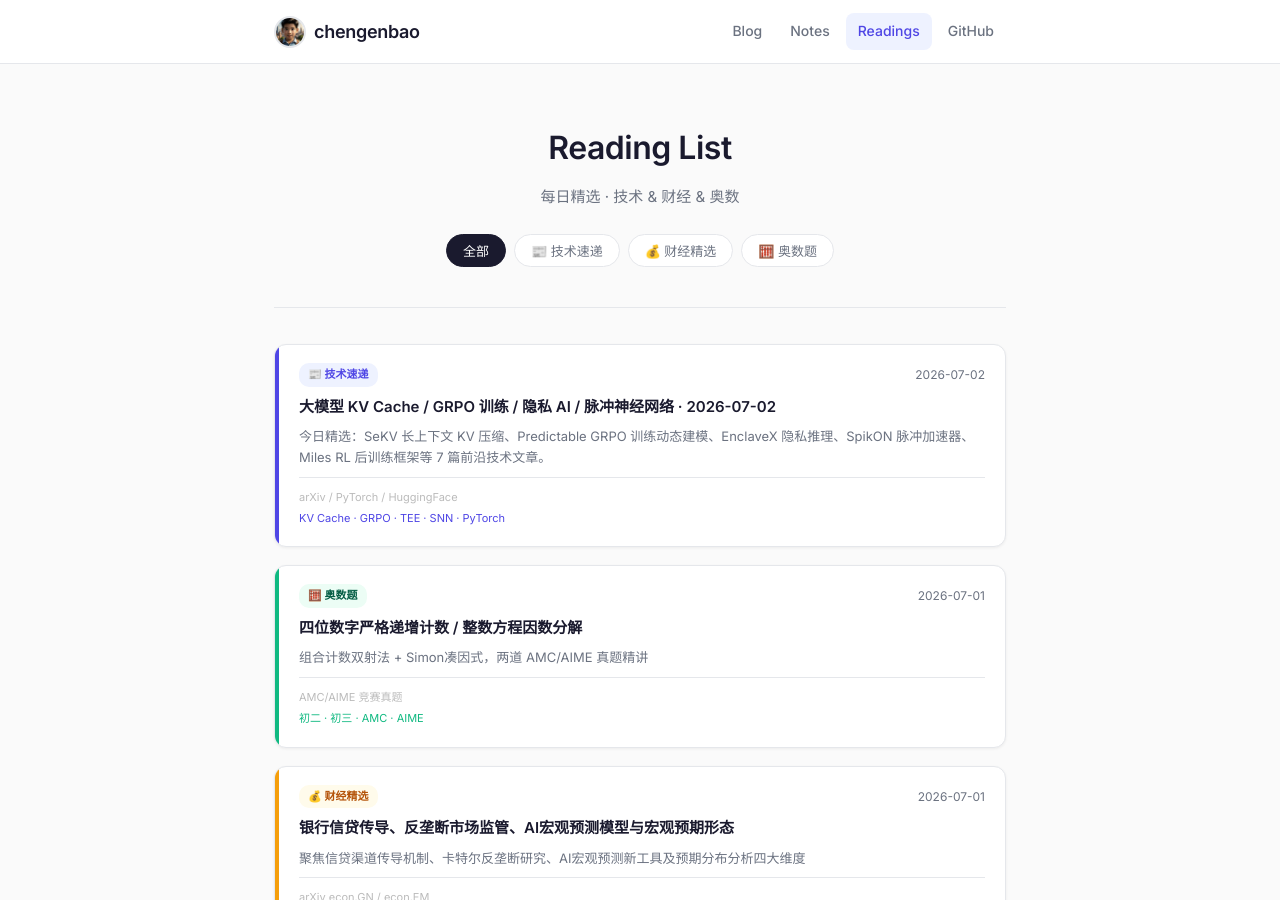
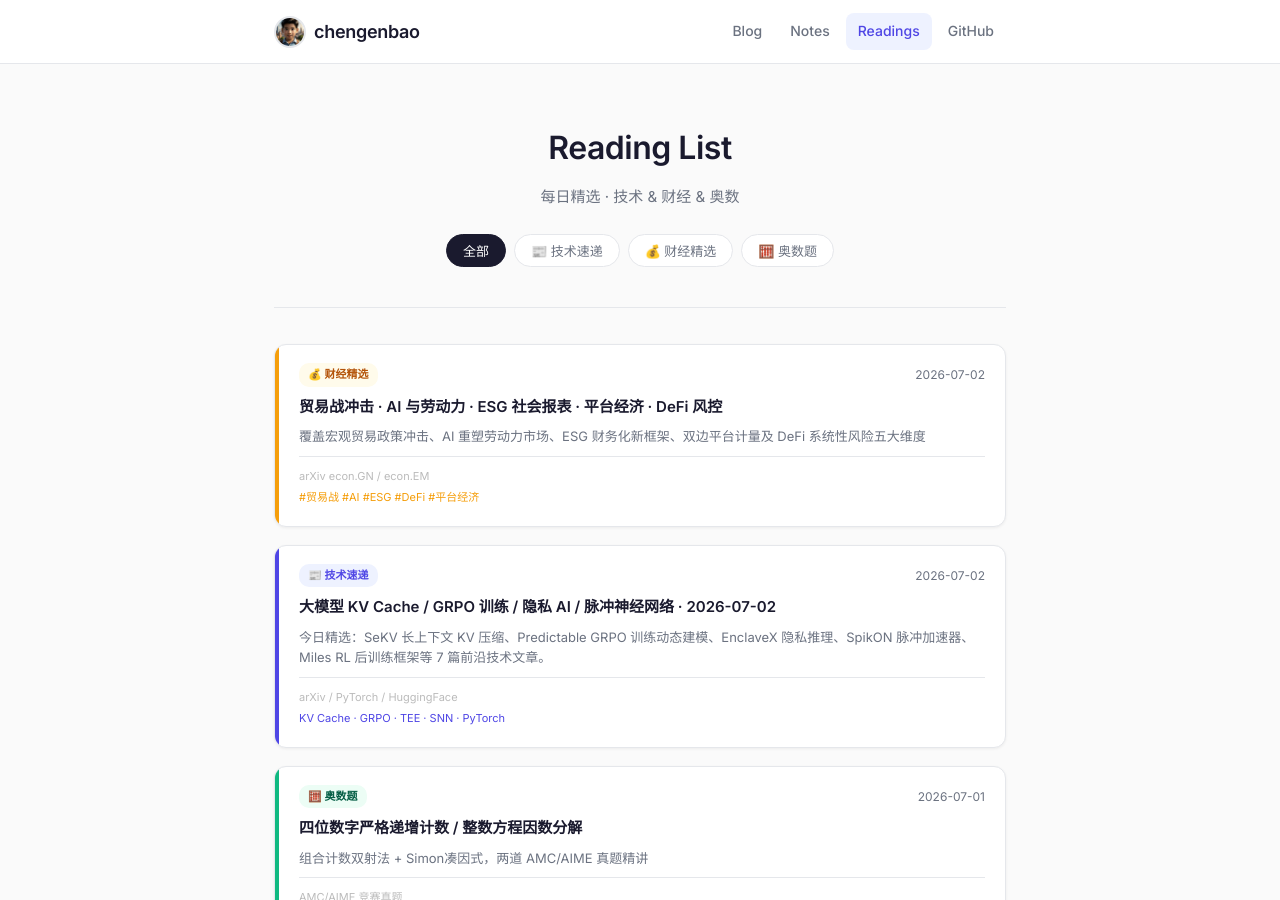
Before and after one commit to chengenbao/chengenbao.github.io, a Jekyll site: the page built from reading-list/index.md, in a window 1280 px wide and 900 px high. Built offline with Jekyll 4.4.1, drawn with Linux system fonts in a browser that asks for light colours.

Commit message:
update index: add finance daily 2026-07-02

```diff
--- a/reading-list/index.md
+++ b/reading-list/index.md
@@ -18,6 +18,22 @@
   </div>
 
   <div class="rl-grid">
+    <a class="rl-card finance" href="/reading-list/2026-07-02-finance-daily/">
+      <div class="rl-accent"></div>
+      <div class="rl-body">
+        <div class="rl-top">
+          <span class="rl-badge finance">💰 财经精选</span>
+          <time>2026-07-02</time>
+        </div>
+        <h2>贸易战冲击 · AI 与劳动力 · ESG 社会报表 · 平台经济 · DeFi 风控</h2>
+        <p>覆盖宏观贸易政策冲击、AI 重塑劳动力市场、ESG 财务化新框架、双边平台计量及 DeFi 系统性风险五大维度</p>
+        <div class="rl-meta">
+          <span class="rl-source">arXiv econ.GN / econ.EM</span>
+          <span class="rl-tags">#贸易战 #AI #ESG #DeFi #平台经济</span>
+        </div>
+      </div>
+    </a>
+
 <a class="rl-card tech" href="/reading-list/2026-07-02-tech-daily/">
   <div class="rl-accent"></div>
   <div class="rl-body">
```
